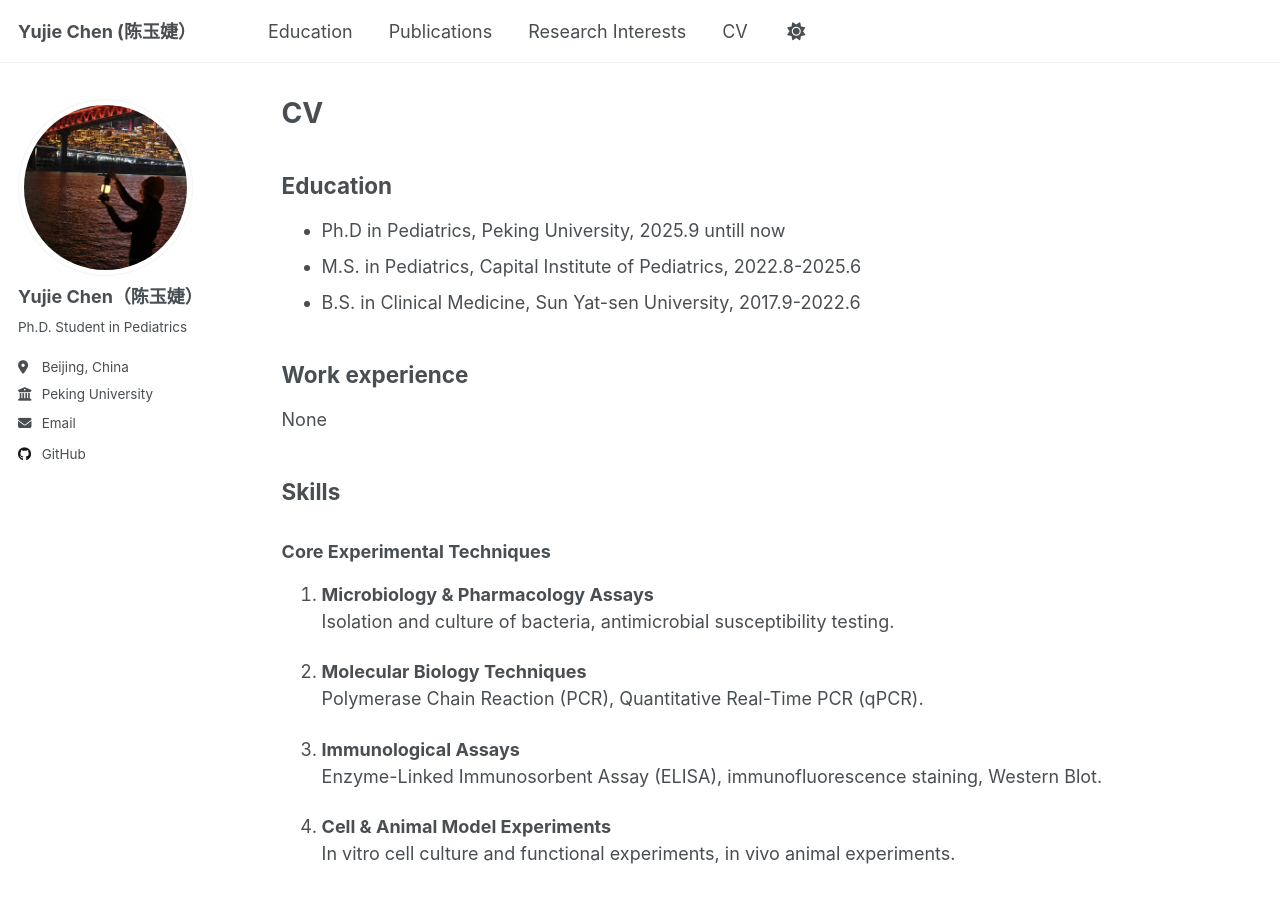
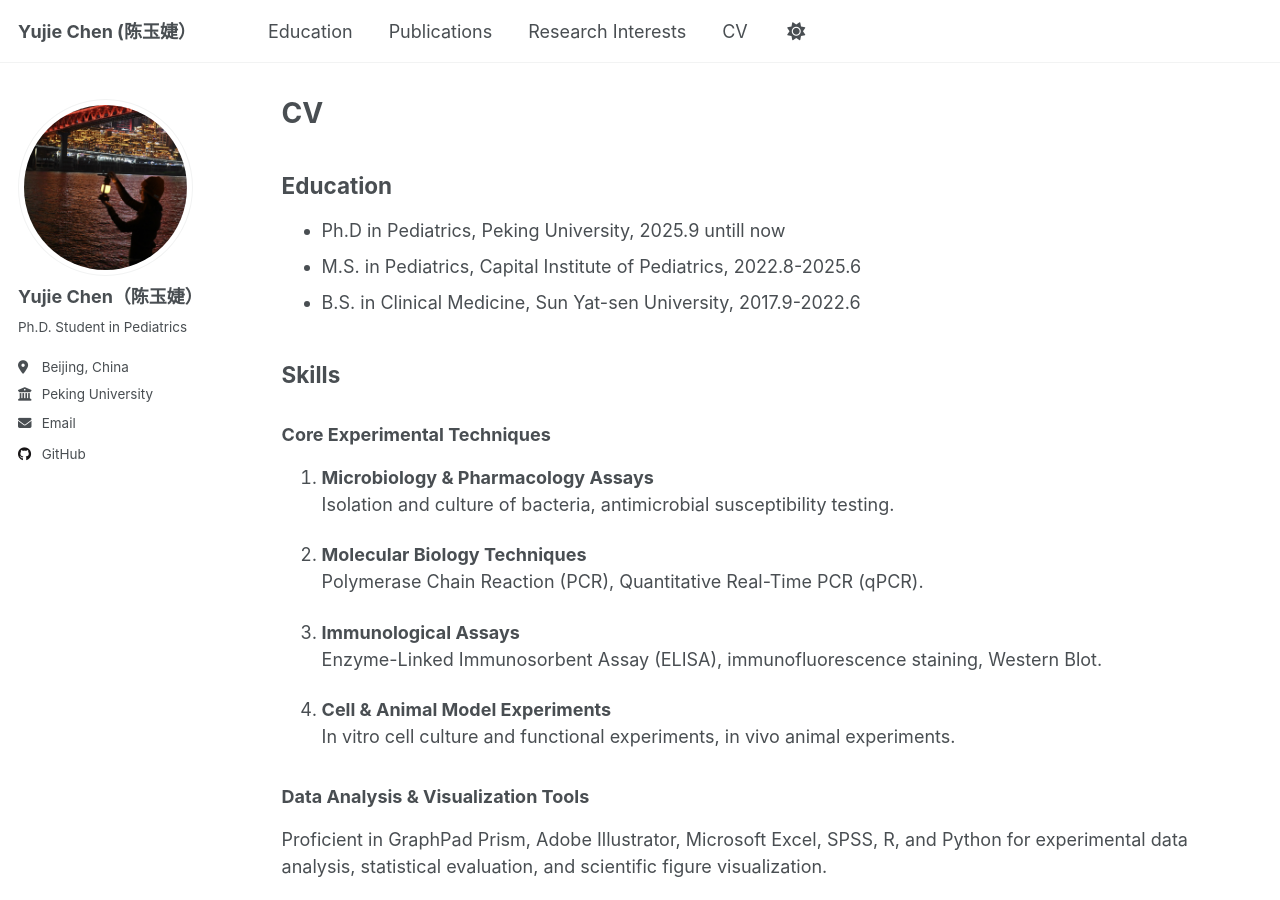
Before and after one commit to yujie7799/yujie7799.github.io, a Jekyll site: the page built from _pages/cv.md, in a window 1280 px wide and 900 px high. Built offline with Jekyll 4.4.1, drawn with Linux system fonts in a browser that asks for light colours; a script that is not in the unit is left out.

Commit message:
Update cv.md

```diff
--- a/_pages/cv.md
+++ b/_pages/cv.md
@@ -13,9 +13,6 @@ redirect_from:
 * Ph.D in Pediatrics, Peking University, 2025.9 untill now
 * M.S. in Pediatrics, Capital Institute of Pediatrics, 2022.8-2025.6
 * B.S. in Clinical Medicine, Sun Yat-sen University, 2017.9-2022.6
-
-## Work experience
-None
 
 ## Skills
 ### Core Experimental Techniques
```
Also changed, not shown: other parts of _pages/cv.md (+3 -0 lines).
